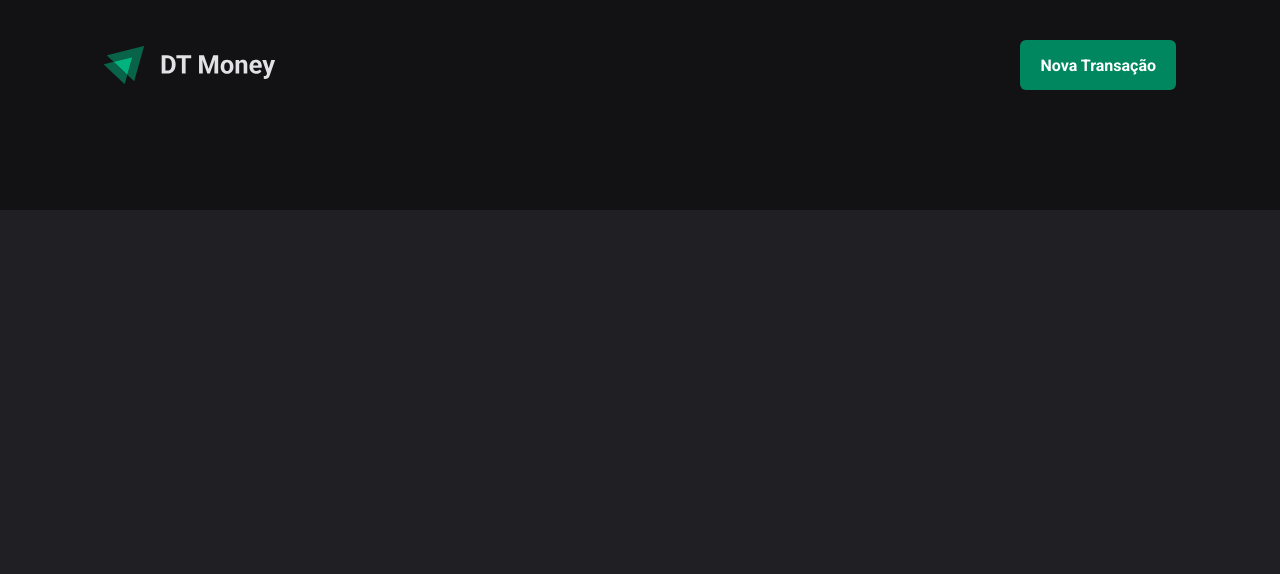
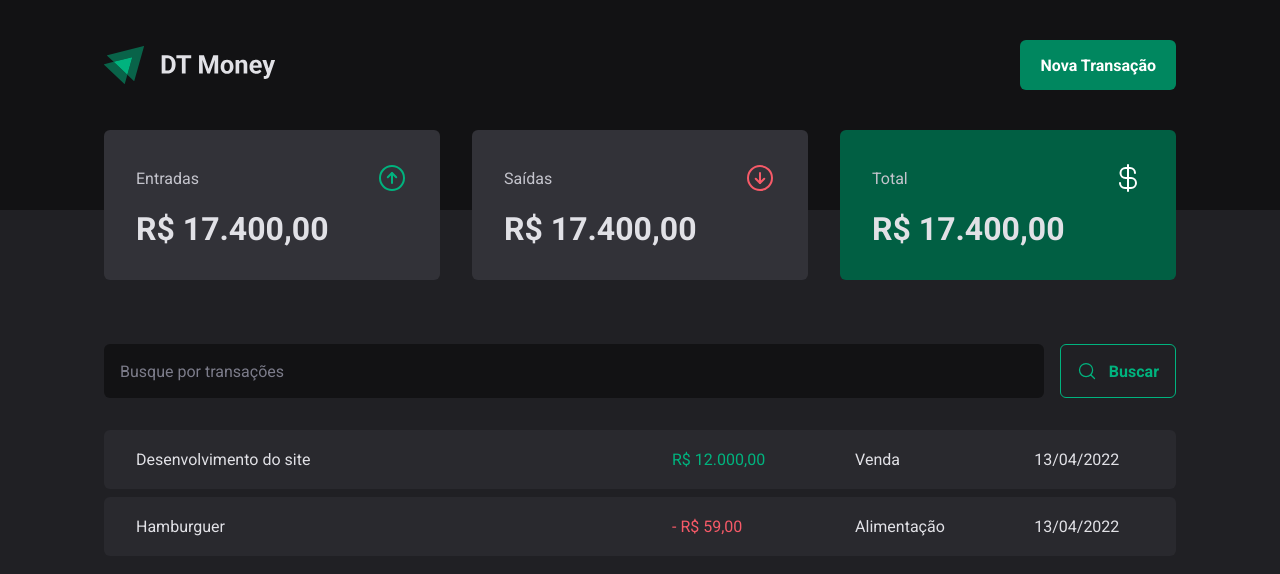
Before and after one commit to pedroeduardobibiano/MK-Money, a React (Vite) app: page / in a window 1280 px wide. Shown: the top 574 px of the page. Built offline with nearby package versions, Linux system fonts and the light colour scheme.

Commit message:
SummaryAndTransactionIntegration

```diff
--- a/package.json
+++ b/package.json
@@ -9,6 +9,7 @@
     "preview": "vite preview"
   },
   "dependencies": {
+    "phosphor-react": "^1.4.1",
     "react": "^18.2.0",
     "react-dom": "^18.2.0",
     "styled-components": "^5.3.6"
--- /dev/null
+++ b/src/components/Summary/index.tsx
@@ -0,0 +1,30 @@
+import { SummaryCard, SummaryContainer } from "./styles";
+import { ArrowCircleUp, ArrowCircleDown, CurrencyCircleDollar, CurrencyDollar } from 'phosphor-react';
+
+export function Summary() {
+    return (
+        <SummaryContainer>
+            <SummaryCard>
+                <header>
+                    <span>Entradas</span>
+                    <ArrowCircleUp size={32} color="#00b37e" />
+                </header>
+                <strong>R$ 17.400,00</strong>
+            </SummaryCard>
+            <SummaryCard>
+                <header>
+                    <span>Saídas</span>
+                    <ArrowCircleDown size={32} color="#f75a68" />
+                </header>
+                <strong> R$ 17.400,00</strong>
+            </SummaryCard>
+            <SummaryCard variant="green">
+                <header>
+                    <span>Total</span>
+                    <CurrencyDollar size={32} color="#fff" />
+                </header>
+                <strong> R$ 17.400,00</strong>
+            </SummaryCard>
+        </SummaryContainer>
+    )
+}
--- /dev/null
+++ b/src/components/Summary/styles.ts
@@ -0,0 +1,41 @@
+import styled, { css } from "styled-components";
+
+export const SummaryContainer = styled.section`
+    width: 100%;
+    max-width: 1120px;
+    margin:  0 auto;
+    padding: 0 1.5rem;
+
+    display: grid;
+
+    grid-template-columns: repeat(3, 1fr);
+    gap: 2rem;
+
+    margin-top: -5rem;
+`;
+
+interface SummaryCardProps {
+    variant?: 'green'
+}
+
+export const SummaryCard = styled.div<SummaryCardProps>`
+    background-color: ${props => props.theme["gray-600"]};
+    border-radius: 6px;
+    padding: 2rem;
+
+    header{
+        display: flex;
+        align-items: center;
+        justify-content: space-between;
+        color: ${props => props.theme["gray-300"]};
+    }
+    strong{
+        display: block;
+        margin-top: 1rem;
+        font-size: 2rem;
+    }
+
+    ${props => props.variant === 'green' && css`
+        background-color: ${props.theme["green-700"]};
+    `}
+`;
--- /dev/null
+++ b/src/pages/transactions/Components/SearchForm/index.tsx
@@ -0,0 +1,14 @@
+import { SearchFormContainer } from "./styles";
+import { MagnifyingGlass } from 'phosphor-react'
+
+export function SearchForm() {
+    return (
+        <SearchFormContainer>
+            <input placeholder="Busque por transações" />
+            <button type="submit">
+                <MagnifyingGlass size={20} />
+                Buscar
+            </button>
+        </SearchFormContainer>
+    )
+}
--- /dev/null
+++ b/src/pages/transactions/Components/SearchForm/styles.ts
@@ -0,0 +1,42 @@
+import styled from "styled-components";
+
+export const SearchFormContainer = styled.form`
+    display: flex;
+    gap: 1rem;
+
+    input{
+        flex: 1;
+        border-radius: 6px;
+        border: 0;
+        background-color: ${props => props.theme["gray-900"]};
+        color: ${props => props.theme["gray-300"]};
+        padding: 1rem;
+
+
+        &::placeholder{
+            color: ${props => props.theme["gray-500"]};
+        }
+
+    }
+
+    button{
+        display: flex;
+        align-items: center;
+        gap: 0.75rem;
+
+        border: 0;
+        padding: 1rem;
+        background-color: transparent;
+        border: 1px solid ${props => props.theme["green-300"]};
+        color: ${props => props.theme["green-300"]};
+        font-weight: bold;
+        border-radius: 6px;
+
+        &:hover{
+            background-color: ${props => props.theme["green-500"]};;
+            border-color:  ${props => props.theme["green-500"]};
+            color: 1px solid ${props => props.theme.white};
+            transition: background-color 0.2s, color 0.2s, border-color 0.2s;
+        }
+    }
+`;
--- a/src/pages/transactions/index.tsx
+++ b/src/pages/transactions/index.tsx
@@ -1,9 +1,47 @@
 import { Header } from "../../components/Header";
+import { Summary } from "../../components/Summary";
+import { SearchForm } from "./Components/SearchForm";
+import { PriceHighlight, TransactionsTable, TrasactionsConatiener } from "./styles";
 
 export function Transactions() {
     return (
         <div>
             <Header />
+            <Summary />
+
+            <TrasactionsConatiener>
+
+                <SearchForm />
+                <TransactionsTable>
+                    <tbody>
+                        <tr>
+                            <td width="50%" >Desenvolvimento do site</td>
+                            <td>
+                                <PriceHighlight variant="income">
+                                    R$ 12.000,00
+                                </PriceHighlight>
+                            </td>
+                            <td>Venda</td>
+                            <td>13/04/2022</td>
+                        </tr>
+
+
+
+                        <tr>
+                            <td width="50%" >Hamburguer</td>
+                            <td>
+                                <PriceHighlight variant="outcome">
+                                    - R$ 59,00
+                                </PriceHighlight>
+                            </td>
+                            <td>Alimentação</td>
+                            <td>13/04/2022</td>
+                        </tr>
+
+                    </tbody>
+                </TransactionsTable>
+            </TrasactionsConatiener>
+
         </div>
     )
 }
--- a/src/pages/transactions/styles.ts
+++ b/src/pages/transactions/styles.ts
@@ -0,0 +1,39 @@
+import styled from "styled-components";
+
+export const TrasactionsConatiener = styled.main`
+    width: 100%;
+    max-width: 1120px;
+    margin: 4rem auto 0 ;
+
+    padding: 0 1.5rem;
+`;
+
+export const TransactionsTable = styled.table`
+    width: 100%;
+    border-collapse: separate;
+    border-spacing: 0 0.5rem;
+    margin-top: 1.5rem;
+
+    td{
+        padding: 1.25rem 2rem;
+        background-color: ${props => props.theme["gray-700"]};
+
+        &:first-child{
+            border-top-left-radius: 6px;
+            border-bottom-left-radius: 6px;
+        }
+
+        &:last-child{
+            border-top-right-radius: 6px;
+            border-bottom-right-radius: 6px;
+        }
+    }
+`;
+
+interface PriceHighlightProps {
+    variant: 'income' | 'outcome'
+}
+
+export const PriceHighlight = styled.span<PriceHighlightProps>`
+    color: ${props => props.variant === 'income' ? props.theme["green-300"] : props.theme["red-300"]};
+`;
```
Also changed, not shown: 1 other file (tests, documents, lock files or other folders).
